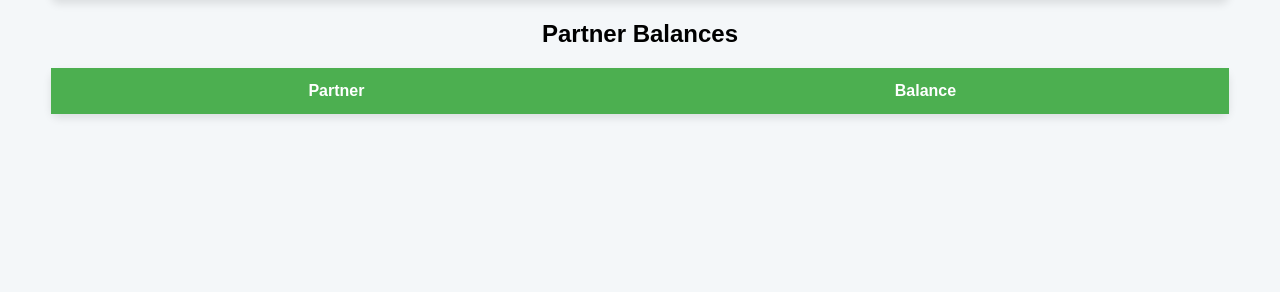
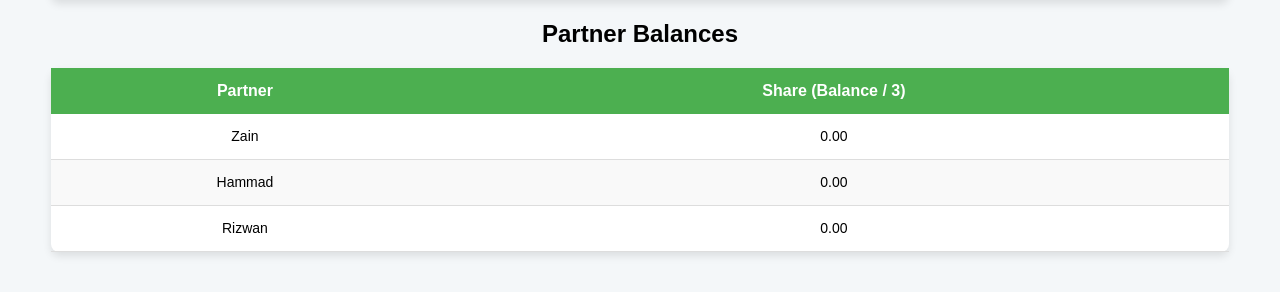
Before and after one commit to i2zoneadmin/cms, a Flask app: page / in a window 1280 px wide; the page is wider, and only the part inside the window is pictured. Shown: the part 573-865 px from the top of that part. Before the commit the page ends 691 px from the top of that part, so only its background shows below. Run offline with Flask 3, Linux system fonts and the light colour scheme; a user stored in the database is signed in; data comes from the database, SQL or seed files in the repository; data that the repository does not hold is empty.

Commit message:
added finance management system

```diff
--- a/templates/dashboard.html
+++ b/templates/dashboard.html
@@ -109,23 +109,29 @@
             </tbody>
         </table>
     </div>
-<!-- Partner Balances Table -->
     <div class="table-container">
         <h2>Partner Balances</h2>
         <table>
             <thead>
                 <tr>
                     <th>Partner</th>
-                    <th>Balance</th>
+                    <th>Share (Balance / 3)</th>
                 </tr>
             </thead>
             <tbody>
-                {% for partner in partner_balances %}
+                {% set partner_share = finances[-1].balance / 3 if finances else 0 %}
                 <tr>
-                    <td>{{ partner.partner_name }}</td>
-                    <td>{{ '%.2f'|format(partner.balance) }}</td>
+                    <td>Zain</td>
+                    <td>{{ "%.2f" % partner_share }}</td>
                 </tr>
-                {% endfor %}
+                <tr>
+                    <td>Hammad</td>
+                    <td>{{ "%.2f" % partner_share }}</td>
+                </tr>
+                <tr>
+                    <td>Rizwan</td>
+                    <td>{{ "%.2f" % partner_share }}</td>
+                </tr>
             </tbody>
         </table>
     </div>
```
